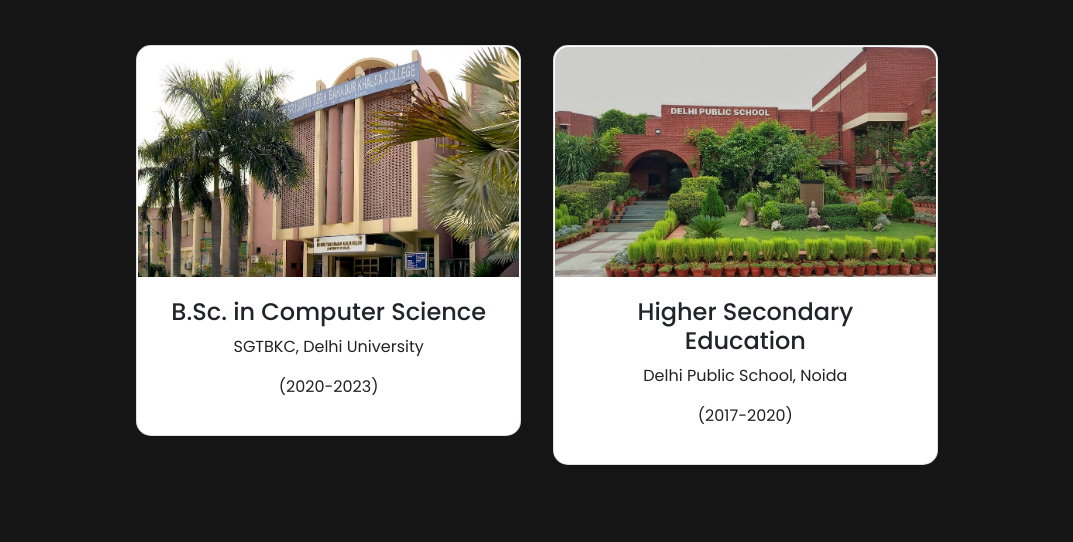
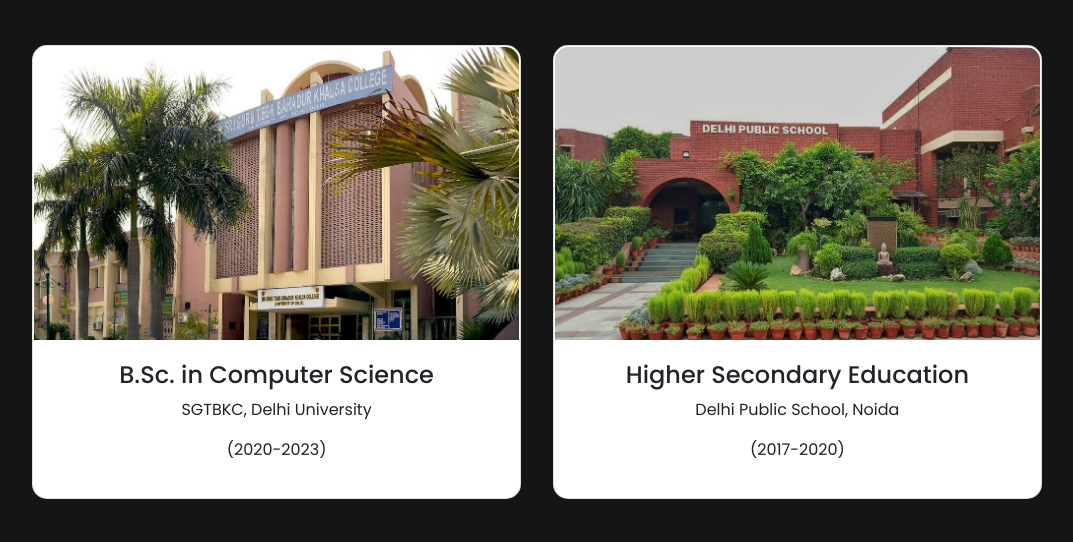
Before and after one commit to pawjikamaal/Portfolio, a plain HTML site: page index.html in a window 1280 px wide. Shown: the part 1137-1679 px from the top of the page, without its empty margins (103-1176 px from the left). Drawn offline with nearby package versions, Linux system fonts and the light colour scheme.

Commit message:
Update index.html

```diff
--- a/index.html
+++ b/index.html
@@ -73,8 +73,8 @@
 <!--2 part section-->
 <div class="container-fluid padding">
 <div class="row text-center padding">
-	<div class="col-lg-2"></div>
-	<div class="col-lg-4">
+	<div class="col-lg-1"></div>
+	<div class="col-lg-5">
 		<div class="card">
 			<img class="card-img-top" src="sgtb.png">
 			<div class="card-body">
@@ -84,7 +84,7 @@
 			</div>
 		</div>
 	</div>
-	<div class="col-lg-4">
+	<div class="col-lg-5">
 		<div class="card">
 			<img class="card-img-top" src="dps.png">
 			<div class="card-body">
```
